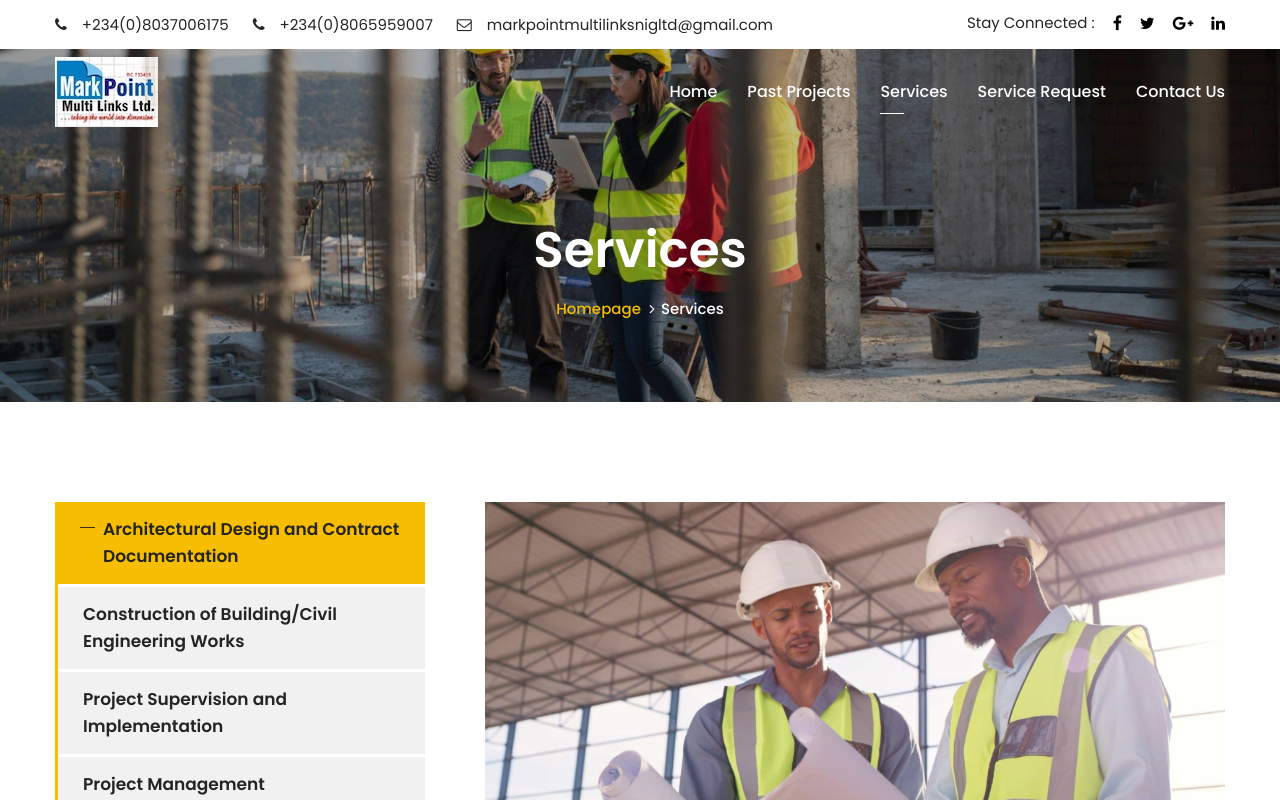
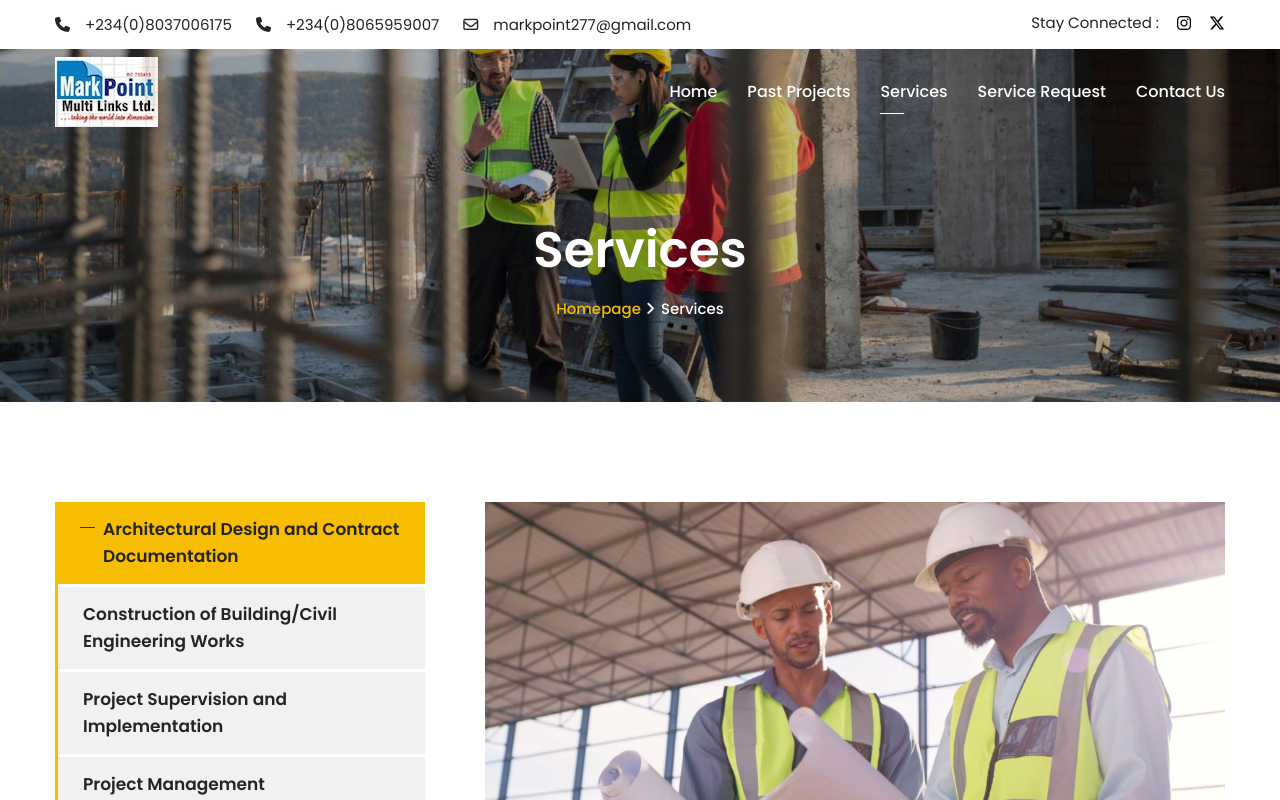
Before and after one commit to 3m1n3nc3/markpoint-web, a Vue app: page /services/1 in a window 1280 px wide. Shown: the top 800 px of the page. Built offline with nearby package versions, Linux system fonts and the light colour scheme; a web font is replaced by a local one.

Commit message:
Update social links

```diff
--- a/index.html
+++ b/index.html
@@ -14,9 +14,7 @@
   <!-- REVOLUTION NAVIGATION STYLES -->
   <link href="/css/style.css" rel="stylesheet" />
   <link href="/css/responsive.css" rel="stylesheet" />
-  <link rel="stylesheet" href="https://cdnjs.cloudflare.com/ajax/libs/font-awesome/4.6.1/css/font-awesome.css"
-    integrity="sha512-LKG0Zi6duJ5mwncLtQVchN0iF8fWmcxApuX9pqGq7ITgwQDWR9EqZFsrV9TXfE9pPRa1J6GVnsBl7gKxAyllaA=="
-    crossorigin="anonymous" referrerpolicy="no-referrer" />
+  <script src="https://kit.fontawesome.com/c62c7da348.js" crossorigin="anonymous"></script>
 
   <link rel="shortcut icon" href="/favicon.png" type="image/x-icon" />
   <link rel="icon" href="/favicon.png" type="image/x-icon" />
--- a/src/layouts/partials/FooterSection.vue
+++ b/src/layouts/partials/FooterSection.vue
@@ -11,7 +11,7 @@
           </li>
           <li>
             <span class="icon flaticon-envelope-1"></span>Email us : <br />
-            markpointmultilinksnigltd@gmail.com
+            markpoint277@gmail.com
           </li>
           <li>
             <span class="icon flaticon-technology-2"></span>Call us : <br />
@@ -38,16 +38,14 @@
                   </div>
                   <ul class="social-icon-two">
                     <li>
-                      <a href="#"><span class="fa fa-twitter"></span></a>
+                      <a target="_blank" href="https://www.instagram.com/markpointng">
+                        <span class="fa-brands fa-instagram"></span>
+                      </a>
                     </li>
                     <li>
-                      <a href="#"><span class="fa fa-linkedin-square"></span></a>
-                    </li>
-                    <li>
-                      <a href="#"><span class="fa fa-facebook-square"></span></a>
-                    </li>
-                    <li>
-                      <a href="#"><span class="fa fa-skype"></span></a>
+                      <a target="_blank" href="https://x.com/markpointng">
+                        <span class="fa-brands fa-x-twitter"></span>
+                      </a>
                     </li>
                   </ul>
                 </div>
--- a/src/layouts/partials/HeaderSection.vue
+++ b/src/layouts/partials/HeaderSection.vue
@@ -19,8 +19,8 @@
                 </a>
               </li>
               <li>
-                <a href="mailto:markpointmultilinksnigltd@gmail.com" target="_blank">
-                  <span class="icon fa fa-envelope-o"></span>markpointmultilinksnigltd@gmail.com
+                <a href="mailto:markpoint277@gmail.com" target="_blank">
+                  <span class="icon fa fa-envelope-o"></span>markpoint277@gmail.com
                 </a>
               </li>
             </ul>
@@ -33,16 +33,14 @@
               <ul class="clearfix">
                 <li>Stay Connected :</li>
                 <li>
-                  <a href="#"><span class="fa fa-facebook"></span></a>
+                  <a target="_blank" href="https://www.instagram.com/markpointng">
+                    <span class="fa-brands fa-instagram"></span>
+                  </a>
                 </li>
                 <li>
-                  <a href="#"><span class="fa fa-twitter"></span></a>
-                </li>
-                <li>
-                  <a href="#"><span class="fa fa-google-plus"></span></a>
-                </li>
-                <li>
-                  <a href="#"><span class="fa fa-linkedin"></span></a>
+                  <a target="_blank" href="https://x.com/markpointng">
+                    <span class="fa-brands fa-x-twitter"></span>
+                  </a>
                 </li>
               </ul>
             </div>
```
